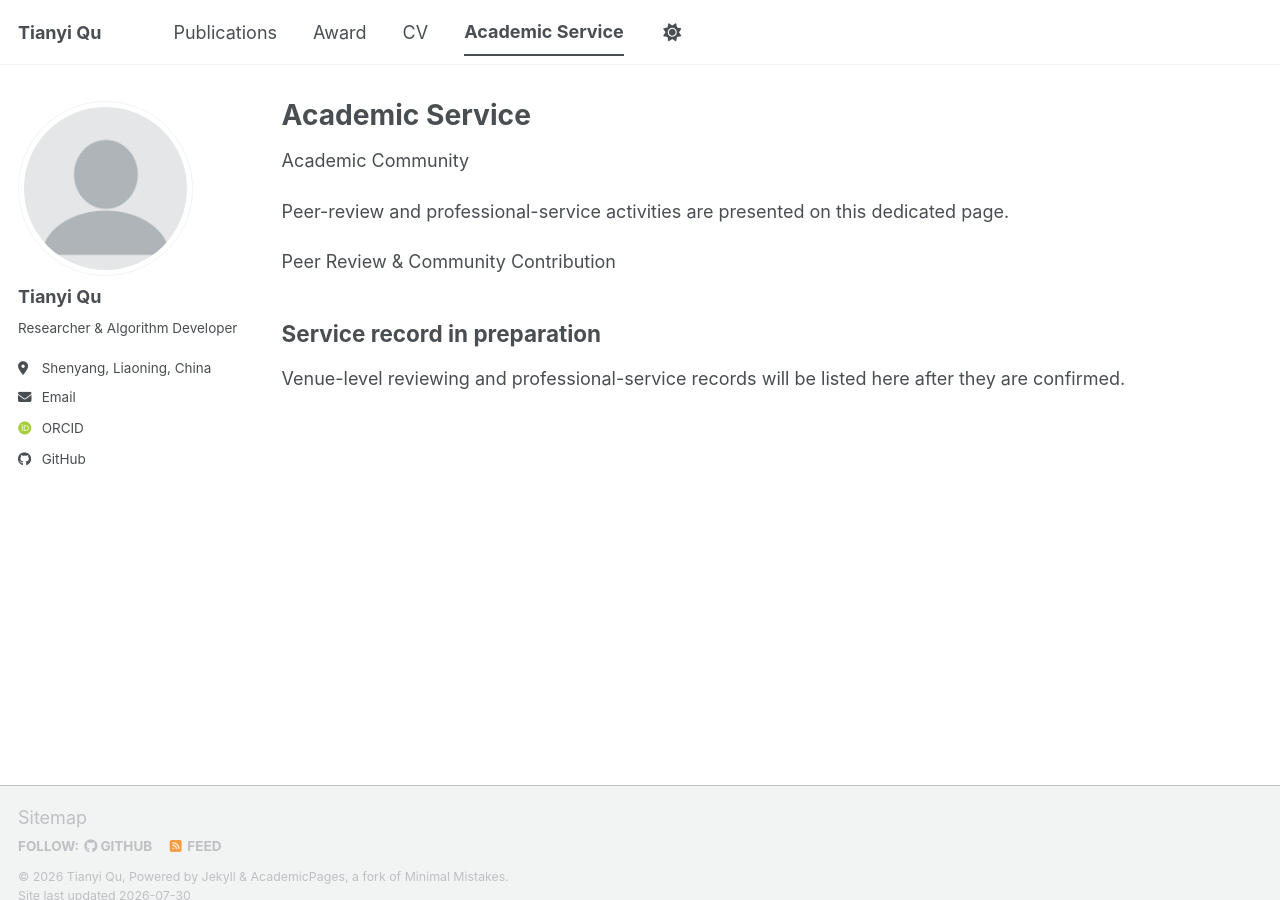
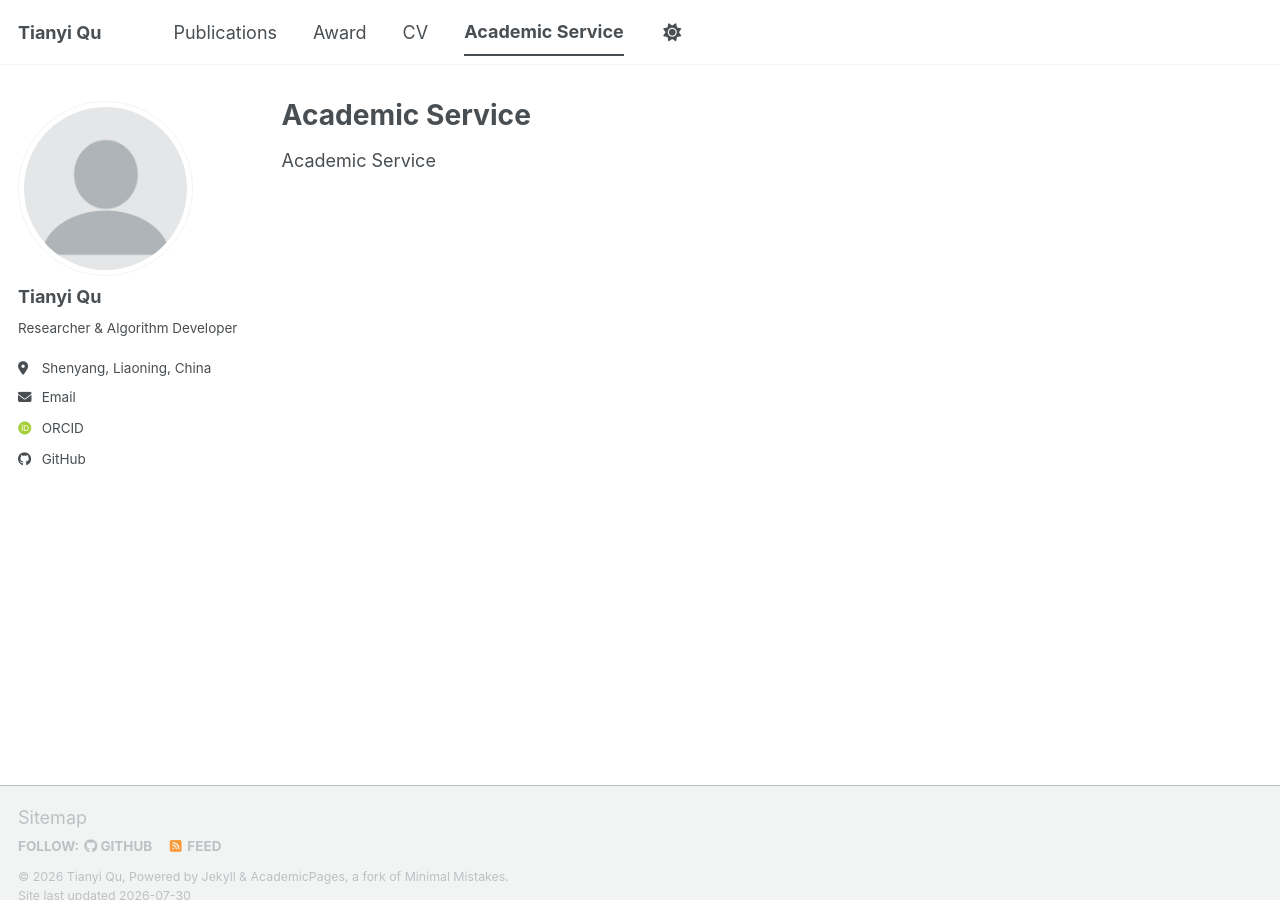
Before and after one commit to TQSAIS/tqsais.github.io, a Jekyll site: the page built from _pages/academic-service.md, in a window 1280 px wide and 900 px high. Built offline with Jekyll 4.4.1, drawn with Linux system fonts in a browser that asks for light colours; some web fonts are replaced; a script bundle is joined from its source files by our own code; library files that are not in the unit come from our copies.

Commit message:
Update academic-service.md

```diff
--- a/_pages/academic-service.md
+++ b/_pages/academic-service.md
@@ -5,23 +5,4 @@ permalink: /academic-service/
 author_profile: true
 ---
 
-{% include base_path %}
-
-<div class="service-page">
-  <div class="service-page__intro">
-    <div>
-      <p class="service-page__eyebrow">Academic Community</p>
-      <p>Peer-review and professional-service activities are presented on this dedicated page.</p>
-    </div>
-  </div>
-
-  <section class="service-page__section" aria-labelledby="peer-review-heading">
-    <div class="service-card">
-      <div>
-        <p class="service-card__label">Peer Review &amp; Community Contribution</p>
-        <h2 id="peer-review-heading">Service record in preparation</h2>
-        <p>Venue-level reviewing and professional-service records will be listed here after they are confirmed.</p>
-      </div>
-    </div>
-  </section>
-</div>
+Academic Service
```
